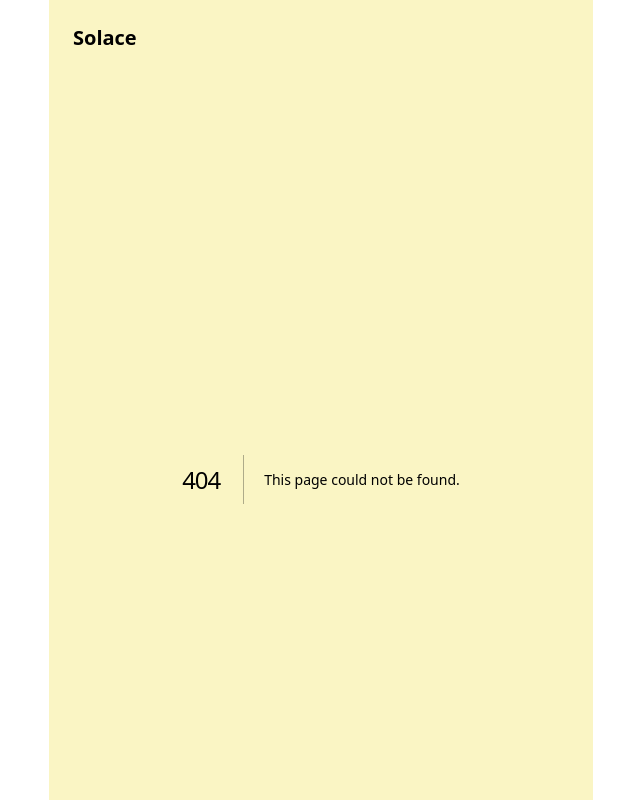
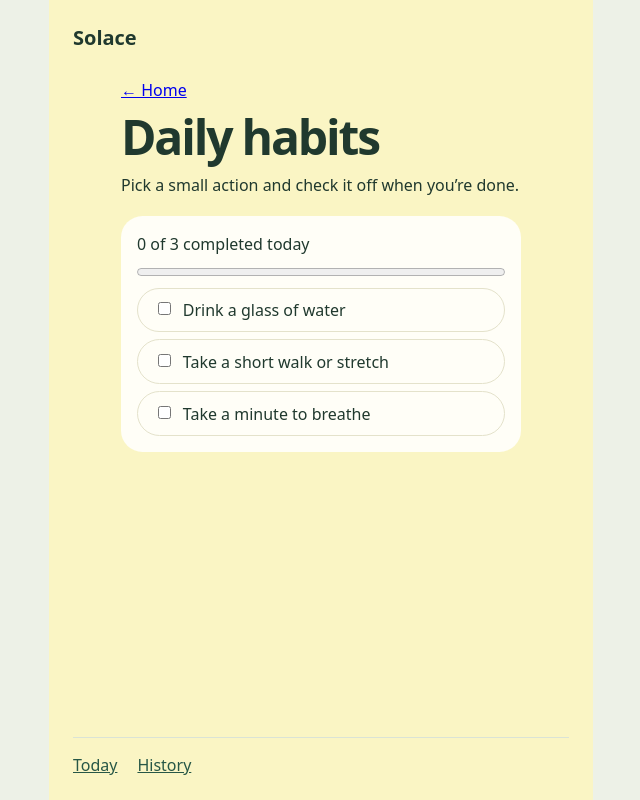
Before and after one commit to n9902492-stack/Solace-AI-, a Next.js app: page /habits in a window 1280 px wide. Before the commit this address had no page. Shown: the top 800 px of the page, without its empty margins (319-959 px from the left). Built offline with nearby package versions, Linux system fonts and the light colour scheme.

Commit message:
Add daily habits checklist

```diff
--- /dev/null
+++ b/src/app/habits/page.tsx
@@ -0,0 +1,13 @@
+import Link from "next/link";
+import DailyHabits from "../../features/habits/DailyHabits";
+
+export default function HabitsPage() {
+  return (
+    <section className="guided">
+      <Link href="/">← Home</Link>
+      <h1>Daily habits</h1>
+      <p>Pick a small action and check it off when you’re done.</p>
+      <DailyHabits />
+    </section>
+  );
+}
--- a/src/features/dashboard/Dashboard.tsx
+++ b/src/features/dashboard/Dashboard.tsx
@@ -58,6 +58,10 @@ export default function Dashboard() {
         <span>Daily check-in</span>
         <strong>{checkedIn ? "You showed up today" : "Take a moment to check in"}</strong>
       </Link>
+      <Link className="wellness-card dashboard-link" href="/habits">
+        <strong>Daily habits</strong>
+        <span>Choose a small action for today</span>
+      </Link>
       <h2>Quick start</h2>
       <div className="quick-start">
         {shortcuts.map(([href, title, description]) => (
--- /dev/null
+++ b/src/features/habits/DailyHabits.tsx
@@ -0,0 +1,70 @@
+"use client";
+
+import { useEffect, useState } from "react";
+import { readDailyHabits, saveDailyHabits } from "./habit-storage";
+
+const habits = [
+  { id: "water", title: "Drink a glass of water" },
+  { id: "move", title: "Take a short walk or stretch" },
+  { id: "pause", title: "Take a minute to breathe" },
+];
+
+export default function DailyHabits() {
+  const [completed, setCompleted] = useState<string[] | null>(null);
+  const [error, setError] = useState("");
+
+  useEffect(() => {
+    function refresh() {
+      try {
+        setCompleted(readDailyHabits(new Date().toDateString()));
+        setError("");
+      } catch {
+        setCompleted(null);
+        setError("Daily habits could not be loaded.");
+      }
+    }
+
+    refresh();
+    window.addEventListener("focus", refresh);
+    window.addEventListener("storage", refresh);
+
+    return () => {
+      window.removeEventListener("focus", refresh);
+      window.removeEventListener("storage", refresh);
+    };
+  }, []);
+
+  function toggle(id: string) {
+    try {
+      const day = new Date().toDateString();
+      const current = readDailyHabits(day);
+      const next = current.includes(id) ? current.filter(item => item !== id) : [...current, id];
+      saveDailyHabits(day, next);
+      setCompleted(next);
+      setError("");
+    } catch {
+      setError("Your change could not be saved. Please try again.");
+    }
+  }
+
+  const count = habits.filter(habit => completed?.includes(habit.id)).length;
+
+  return (
+    <>
+      {error && <p role="alert">{error}</p>}
+      {completed && (
+        <div className="wellness-card">
+          <p role="status">{count} of {habits.length} completed today</p>
+          <progress aria-label="Daily habit progress" value={count} max={habits.length} />
+          {habits.map(habit => (
+            <label className="answer-button resourceStep" key={habit.id}>
+              <input type="checkbox" checked={completed.includes(habit.id)}
+                onChange={() => toggle(habit.id)} />
+              {habit.title}
+            </label>
+          ))}
+        </div>
+      )}
+    </>
+  );
+}
--- /dev/null
+++ b/src/features/habits/habit-storage.ts
@@ -0,0 +1,22 @@
+const storageKey = "solace-daily-habits-v1";
+
+type DailyProgress = {
+  day: string;
+  completed: string[];
+};
+
+export function readDailyHabits(day: string): string[] {
+  const saved = localStorage.getItem(storageKey);
+  if (!saved) return [];
+
+  const progress = JSON.parse(saved) as DailyProgress | null;
+  if (progress?.day !== day) return [];
+  if (!Array.isArray(progress.completed) || !progress.completed.every(id => typeof id === "string")) {
+    throw new Error("Invalid daily habit progress");
+  }
+  return progress.completed;
+}
+
+export function saveDailyHabits(day: string, completed: string[]) {
+  localStorage.setItem(storageKey, JSON.stringify({ day, completed }));
+}
```
Also changed, not shown: 1 other file (tests, documents, lock files or other folders).
